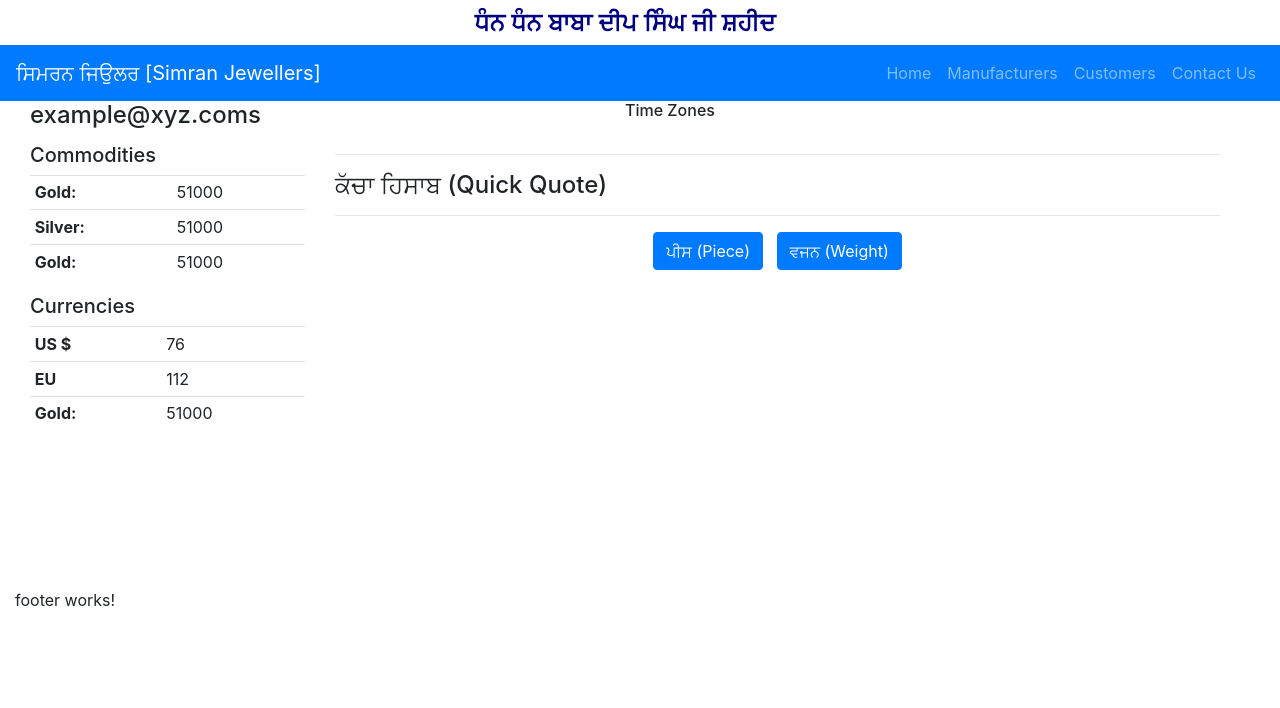
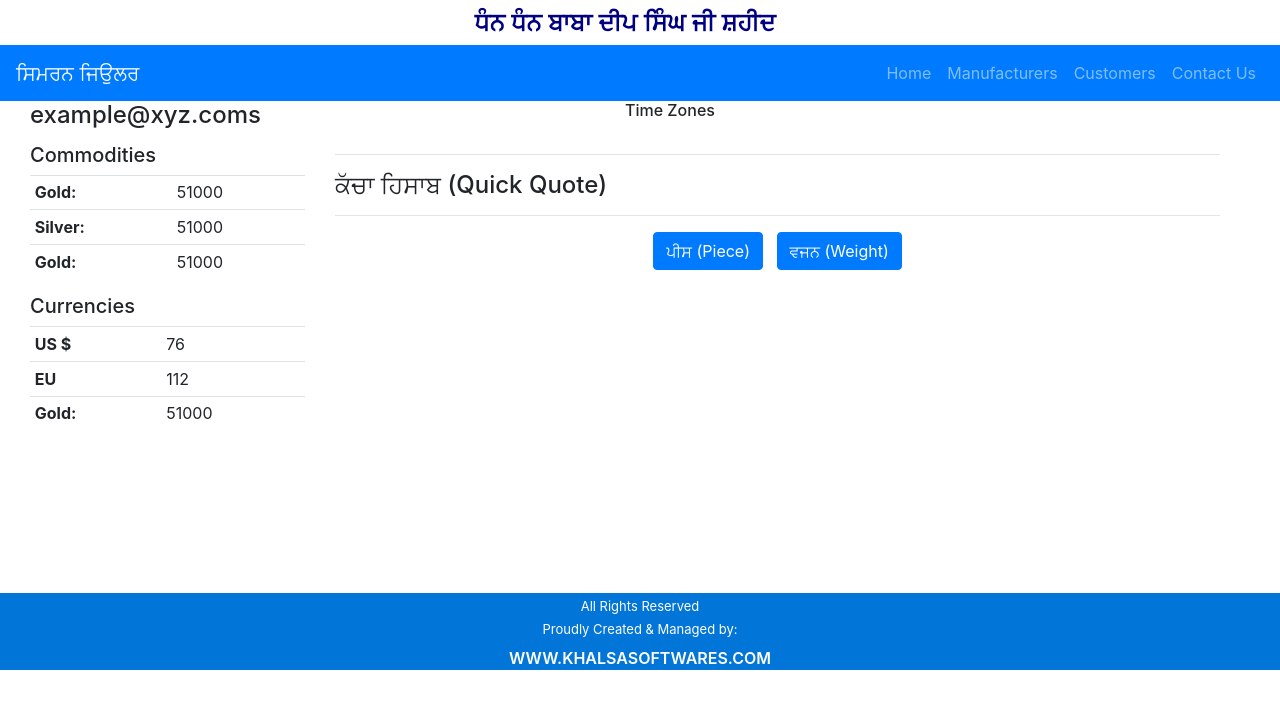
Before and after one commit to ersaab/SJ, an Angular app: page / in a window 1280 px wide. Shown: the top 708 px of the page. Built offline with nearby package versions, Linux system fonts and the light colour scheme.

Commit message:
done first

```diff
--- a/src/app/Dashboard/footer/footer.component.css
+++ b/src/app/Dashboard/footer/footer.component.css
@@ -0,0 +1,12 @@
+.up{
+    text-align: center;
+    font-weight: 400;
+    font-size: 13px;
+}
+.a{
+    padding-top: 6px;
+}
+.K{
+color: white;
+font-weight: 600;
+}
--- a/src/app/Dashboard/footer/footer.component.html
+++ b/src/app/Dashboard/footer/footer.component.html
@@ -1 +1,4 @@
-<p>footer works!</p>
+
+<h6 class="up a">All Rights Reserved</h6>
+<h6 class="up">Proudly Created & Managed by:</h6>
+<a href="http://www.KHALSASOFTWARES.com/" class="K" target="_blank">WWW.KHALSASOFTWARES.COM</a>
--- a/src/app/Dashboard/navbar/navbar.component.html
+++ b/src/app/Dashboard/navbar/navbar.component.html
@@ -1,5 +1,5 @@
 <nav class="navbar navbar-expand-lg navbar-dark bg-primary">
-    <a class="navbar-brand" href="#"> ਸਿਮਰਨ ਜਿਉਲਰ [Simran Jewellers] </a>
+    <a class="navbar-brand" href="#"> ਸਿਮਰਨ ਜਿਉਲਰ</a>
     <button class="navbar-toggler" type="button" data-toggle="collapse" data-target="#navbarNavAltMarkup" aria-controls="navbarNavAltMarkup" aria-expanded="false" aria-label="Toggle navigation">
         <span class="navbar-toggler-icon"></span>
     </button>
--- a/src/app/app.component.css
+++ b/src/app/app.component.css
@@ -13,12 +13,11 @@
 {
     width: auto;
     overflow-y: auto;
-    height: 450px;
+    height: 455px;
 }
-/* .footer {
-    position: fixed;
-    height: 100px;
-    bottom: 0;
-    background-color: lightblue;
-    width: 100%;
-} */
+.footer {
+    position: absolute;
+    color: white;
+    background-color: #0275d8;
+    justify-content: center;
+}
--- a/src/app/app.component.ts
+++ b/src/app/app.component.ts
@@ -6,5 +6,5 @@ import { Component } from '@angular/core';
   styleUrls: ['./app.component.css']
 })
 export class AppComponent {
-  title = 'SJ';
+  title = 'Simran Jewellers';
 }
--- a/src/index.html
+++ b/src/index.html
@@ -2,7 +2,7 @@
 <html lang="en">
 <head>
   <meta charset="utf-8">
-  <title>SJ</title>
+  <title>ਸਿਮਰਨ ਜਿਉਲਰ</title>
   <link rel="stylesheet" href="https://stackpath.bootstrapcdn.com/bootstrap/4.4.1/css/bootstrap.min.css">
   <base href="/">
   <meta name="viewport" content="width=device-width, initial-scale=1">
```
